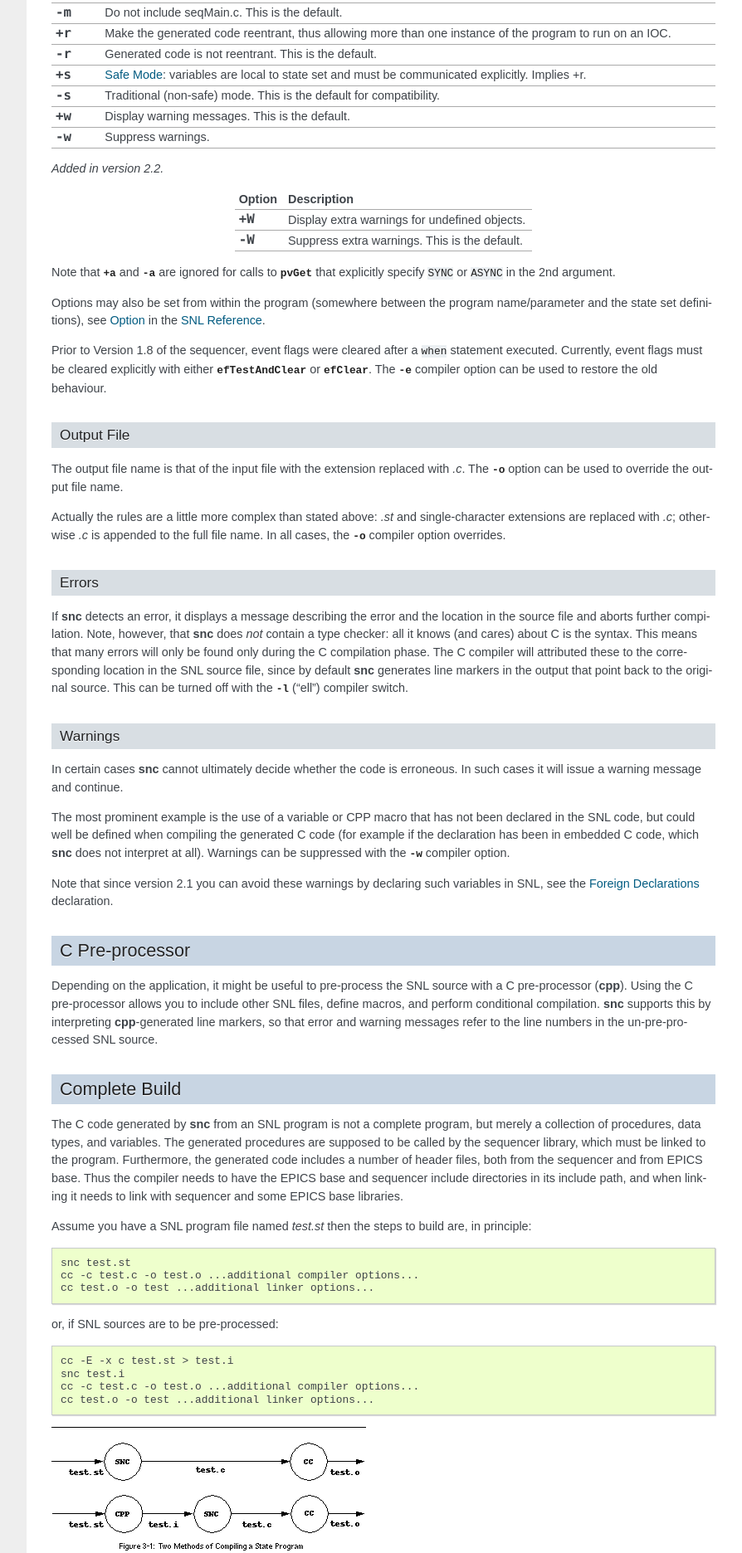
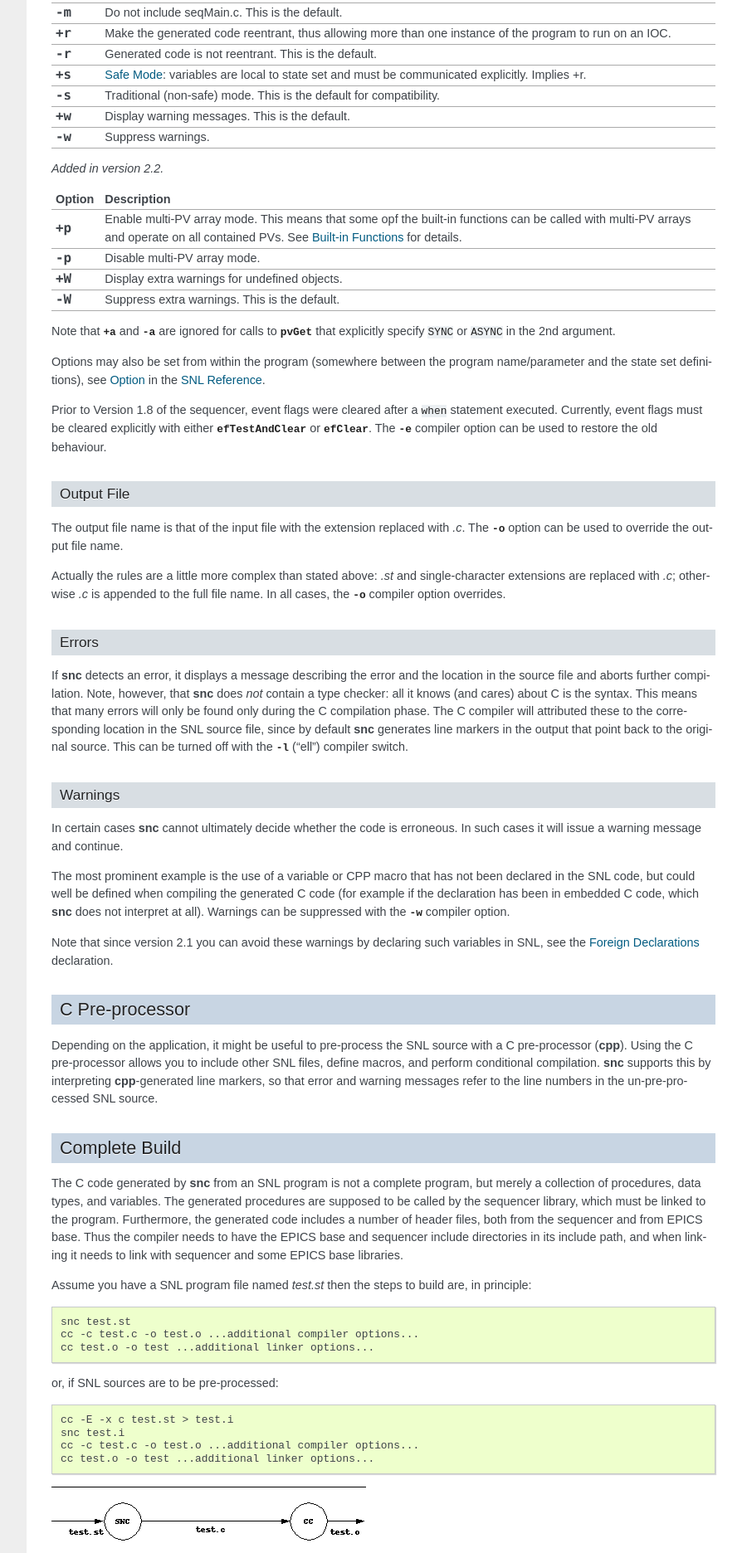
Before and after one commit to jeonghanlee/sequencer-2-2, a Sphinx documentation site: the page built from documentation/Compiling.txt, in a window 1280 px wide. Shown: the part 718-2590 px from the top of the page at 83% size, without its empty margins (288-1182 px from the left). Built offline with Sphinx 7.4.7, drawn with Linux system fonts in a browser that asks for light colours.

Commit message:
docs: documented the new +-p option

```diff
--- a/documentation/Compiling.txt
+++ b/documentation/Compiling.txt
@@ -57,6 +57,11 @@ Option         Description
 ============== ===============================================================
 Option         Description
 ============== ===============================================================
+.. option:: +p Enable multi-PV array mode. This means that some opf the
+               built-in functions can be called with multi-PV arrays and
+               operate on all contained PVs. See :ref:`BuiltinFunctions` for
+               details.
+.. option:: -p Disable multi-PV array mode.
 .. option:: +W Display extra warnings for undefined objects.
 .. option:: -W Suppress extra warnings. This is the default.
 ============== ===============================================================
```
